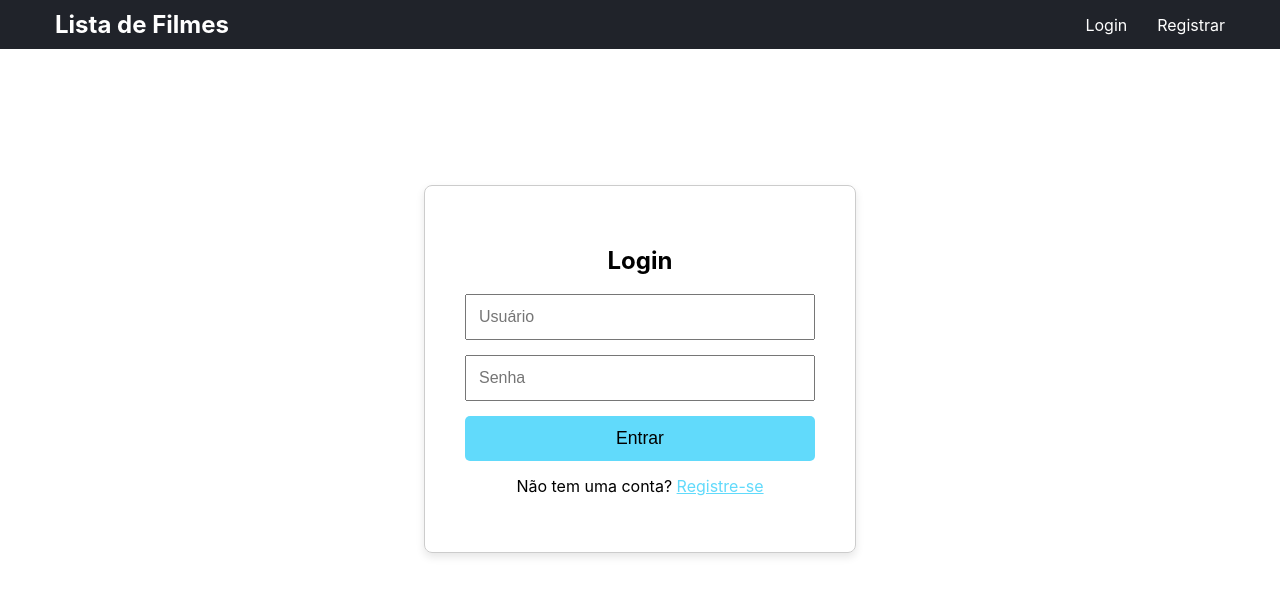
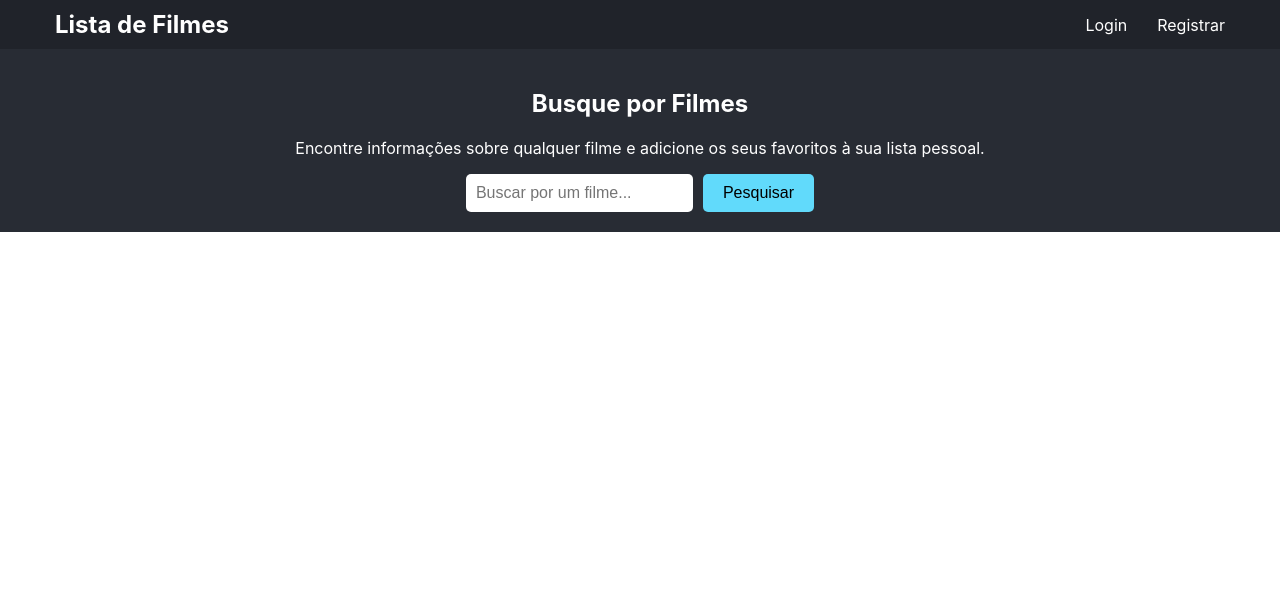
Before and after one commit to FredericoSRamos/Movies-List, a React (Create React App) app in the folder frontend/: page / in a window 1280 px wide. Before the commit this address led to /login. Shown: the top 596 px of the page. Built offline with nearby package versions, Linux system fonts and the light colour scheme.

Commit message:
feat: Remove necessidade de login para pesquisar filmes

```diff
--- a/frontend/src/App.js
+++ b/frontend/src/App.js
@@ -34,12 +34,8 @@ function App() {
         <Routes>
           <Route path="/login" element={<LoginPage setAuth={setAuth} />} />
           <Route path="/register" element={<RegisterPage />} />
+          <Route path="/" element={<HomePage isAuthenticated={isAuthenticated} />} />
 
-          <Route path="/" element={
-            <PrivateRoute isAuthenticated={isAuthenticated}>
-              <HomePage />
-            </PrivateRoute>
-          } />
           <Route path="/favorites" element={
             <PrivateRoute isAuthenticated={isAuthenticated}>
               <FavoritesPage />
--- a/frontend/src/components/MovieCard.js
+++ b/frontend/src/components/MovieCard.js
@@ -1,10 +1,9 @@
 import React from 'react';
 
 const MovieCard = ({ movie, onAddToFavorites, onRemoveFromFavorites }) => {
-  // URL de placeholder para quando a imagem não existir
   const posterUrl = movie.poster_path
     ? `https://image.tmdb.org/t/p/w500${movie.poster_path}`
-    : 'https://via.placeholder.com/500x750.png?text=Imagem+N%C3%A3o+Dispon%C3%ADvel';
+    : 'https://placehold.co/500x750';
 
   const movieIdToRemove = movie.id || movie.movie_id;
 
@@ -22,8 +21,17 @@ const MovieCard = ({ movie, onAddToFavorites, onRemoveFromFavorites }) => {
           <span>⭐ {(movie.vote_average || 0).toFixed(1)}</span>
         </div>
         <div className="card-actions">
-          {onAddToFavorites && <button onClick={() => onAddToFavorites(movie)}>Adicionar aos Favoritos</button>}
-          {onRemoveFromFavorites && <button className="remove-btn" onClick={() => onRemoveFromFavorites(movieIdToRemove)}>Remover</button>}
+          {onAddToFavorites && (
+            <button onClick={() => onAddToFavorites(movie)}>
+              Adicionar aos Favoritos
+            </button>
+          )}
+
+          {onRemoveFromFavorites && (
+            <button className="remove-btn" onClick={() => onRemoveFromFavorites(movieIdToRemove)}>
+              Remover
+            </button>
+          )}
         </div>
       </div>
     </div>
--- a/frontend/src/pages/HomePage.js
+++ b/frontend/src/pages/HomePage.js
@@ -1,12 +1,14 @@
 import React, { useState } from 'react';
+import { useNavigate } from 'react-router-dom';
 import api from '../services/api';
 import SearchBar from '../components/SearchBar';
 import MovieCard from '../components/MovieCard';
 
-const HomePage = () => {
+const HomePage = ({ isAuthenticated }) => {
     const [movies, setMovies] = useState([]);
     const [loading, setLoading] = useState(false);
     const [error, setError] = useState(null);
+    const navigate = useNavigate();
 
     const searchMovies = async (query) => {
         setLoading(true);
@@ -22,18 +24,24 @@ const HomePage = () => {
     };
 
     const addToFavorites = async (movie) => {
-        try {
-            await api.post('/favorites/add', { movie });
-            alert(`${movie.title} adicionado aos favoritos!`);
-        } catch (err) {
-            alert(err.response?.data?.error || "Erro ao adicionar o filme aos favoritos.");
+        if (isAuthenticated) {
+            try {
+                await api.post('/favorites/add', { movie });
+                alert(`${movie.title} adicionado aos favoritos!`);
+            } catch (err) {
+                alert(err.response?.data?.error || "Erro ao adicionar o filme aos favoritos.");
+            }
+        } else {
+            alert('Você precisa fazer login para adicionar filmes aos favoritos.');
+            navigate('/login');
         }
     };
 
     return (
         <div>
             <header className="App-header">
-                <h2>Busque e Adicione Filmes à sua Lista</h2>
+                <h2>Busque por Filmes</h2>
+                <p>Encontre informações sobre qualquer filme e adicione os seus favoritos à sua lista pessoal.</p>
                 <SearchBar onSearch={searchMovies} />
             </header>
             <main>
```
